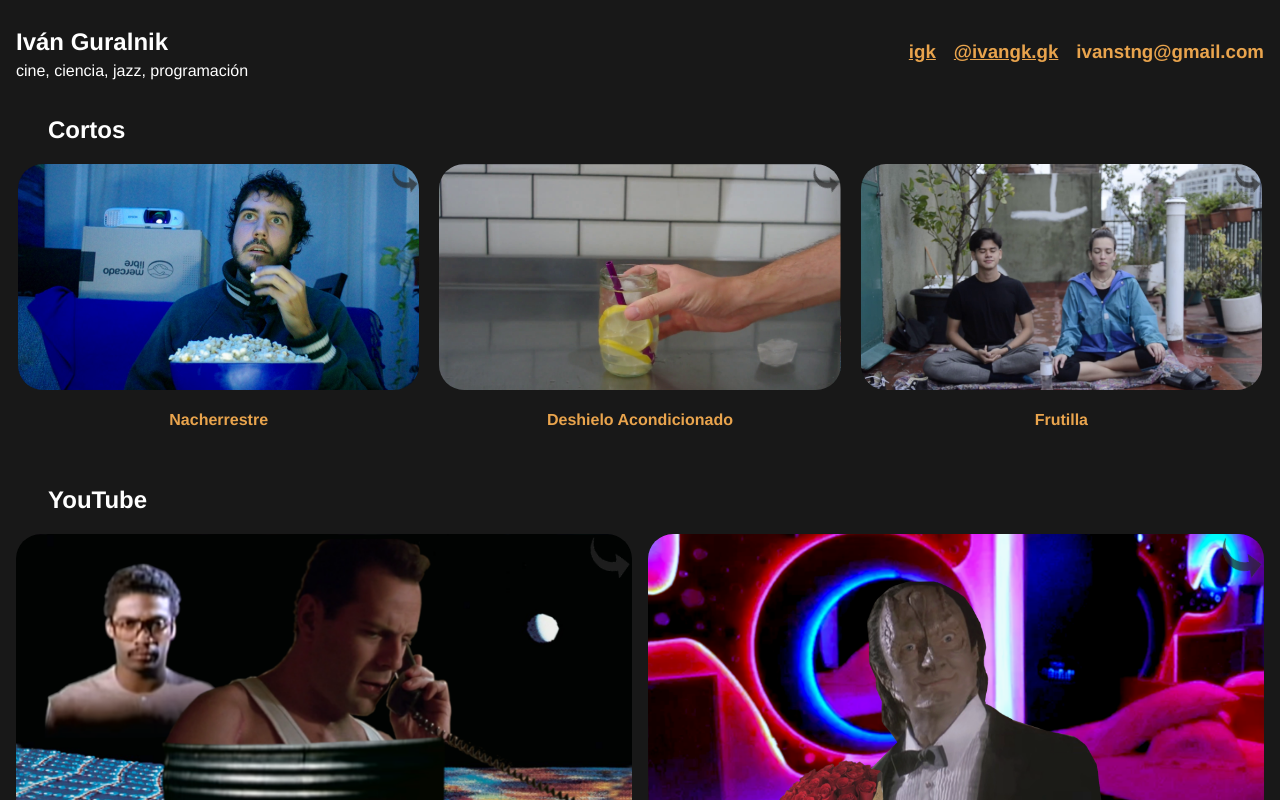
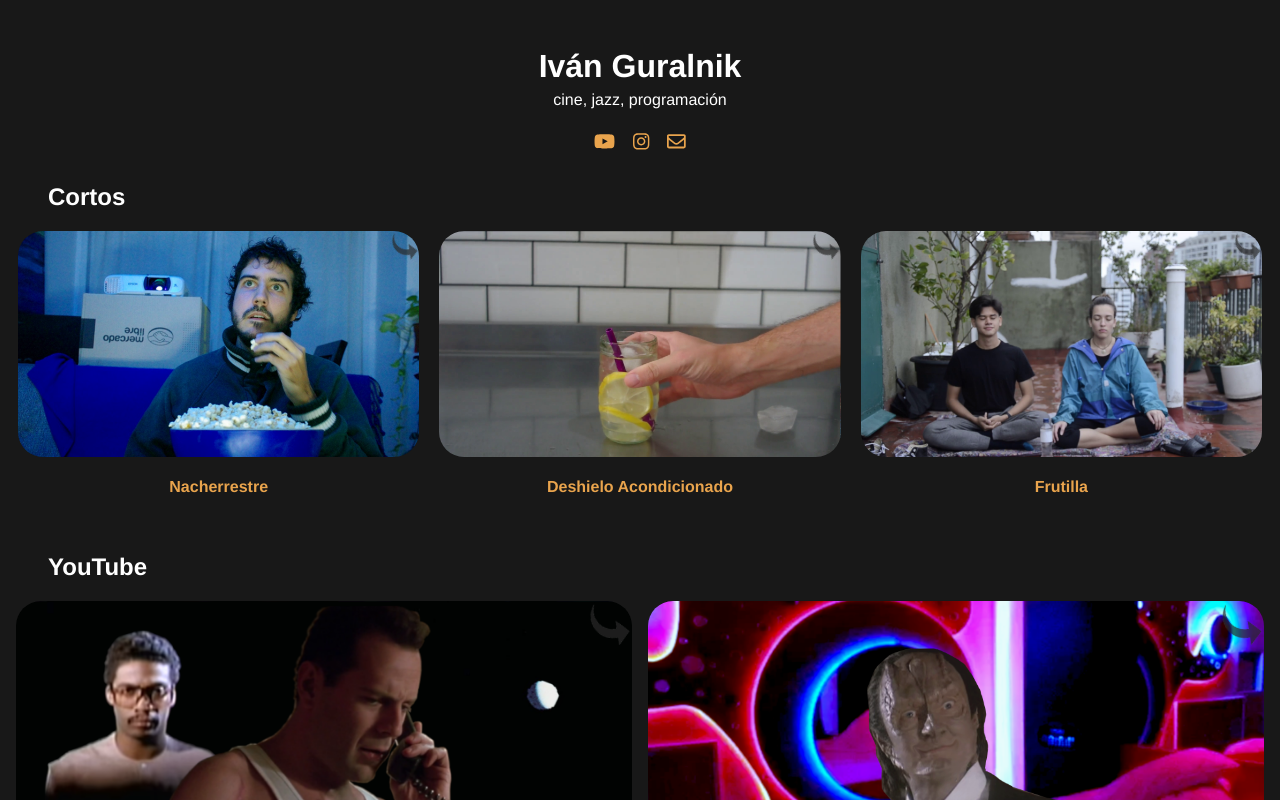
Before and after one commit to istng/portfolio, a Vue app: page / in a window 1280 px wide. Shown: the top 800 px of the page. Built offline with nearby package versions, Linux system fonts and the light colour scheme.

Commit message:
replace links with icons

```diff
--- a/package.json
+++ b/package.json
@@ -8,6 +8,12 @@
     "lint": "vue-cli-service lint"
   },
   "dependencies": {
+    "@fortawesome/fontawesome-free": "^5.15.3",
+    "@fortawesome/fontawesome-svg-core": "^1.2.35",
+    "@fortawesome/free-brands-svg-icons": "^5.15.3",
+    "@fortawesome/free-regular-svg-icons": "^5.15.3",
+    "@fortawesome/free-solid-svg-icons": "^5.15.3",
+    "@fortawesome/vue-fontawesome": "^3.0.0-4",
     "core-js": "^3.6.5",
     "vue": "^3.0.0",
     "vue-router": "^4.0.0-0"
--- a/src/components/Header.vue
+++ b/src/components/Header.vue
@@ -1,39 +1,62 @@
 <template>
+    <div class="name-title-container">
+      <h1 class="name-title">Iván Guralnik</h1>
+    </div>
   <div class="header-container">
     <div>
-      <h2 class="name-title">Iván Guralnik</h2>
-      <p class="pompadur"> cine, ciencia, jazz, programación </p>
+      <p class="pompadur"> cine, jazz, programación </p>
     </div>
     <h3 class="contact">
-      <a class="contact-link" href="https://www.youtube.com/channel/UC0paZQh-P3ruttlq26UmNig" target=”_blank”>igk</a> <a class="contact-link" href="https://www.instagram.com/ivangk.gk/" target=”_blank”>@ivangk.gk</a> ivanstng@gmail.com
+      <a class="contact-link" href="https://www.youtube.com/channel/UC0paZQh-P3ruttlq26UmNig" target=”_blank”><font-awesome-icon :icon="['fab', 'youtube']"/></a> <a class="contact-link" href="https://www.instagram.com/ivangk.gk/" target=”_blank”><font-awesome-icon :icon="['fab', 'instagram']"/></a> <a href="mailto:ivanstng@gmail.com"><font-awesome-icon :icon="['far', 'envelope']"/></a>
     </h3>
   </div>
 </template>
 
 <script lang="ts">
 import { defineComponent } from 'vue';
+import { library } from '@fortawesome/fontawesome-svg-core';
+import { faInstagram, faYoutube } from '@fortawesome/free-brands-svg-icons';
+import { faEnvelope } from '@fortawesome/free-regular-svg-icons'
+import { FontAwesomeIcon } from '@fortawesome/vue-fontawesome';
+library.add(faInstagram);
+library.add(faYoutube);
+library.add(faEnvelope);
 
 export default defineComponent({
   name: 'Header',
   components: {
+    FontAwesomeIcon,
   },
+  setup() {
+    const copy = async () => {
+      await navigator.clipboard.writeText("ivanstng@gmail.com");
+    };
+    return {
+      copy,
+    };
+  }
 });
 </script>
 
 <style type="text/css">
-.name-title, .contact {
-  flex-grow: 1;
-  min-width: 25%;
+.name-title {
+  margin-top: 3rem;
+  color: white;
+  text-align: center;
+  margin-bottom: 0;
 }
-.name-title {
-  color: white;
-  text-align: left;
-  margin-bottom: 0;
+@media (max-width: 768px) {
+  .name-title {
+    margin-top: 1.9rem;
+  }
 }
 .pompadur {
   margin-top: 0.4rem;
+  margin-bottom: 0.8rem;
 }
 .contact {
+  margin-top: 0.6rem;
+  margin-bottom: 0.6rem;
   color: #e9a44d;
   word-spacing: 0.8rem;
   text-align: right;
@@ -44,5 +67,10 @@
 .header-container {
   display: flex;
   align-items: center;
+  flex-direction: column;
 }
+a, a:hover, a:visited, a:active {
+  color: inherit;
+  text-decoration: none;
+ }
 </style>
```
Also changed, not shown: 1 other file (tests, documents, lock files or other folders).
